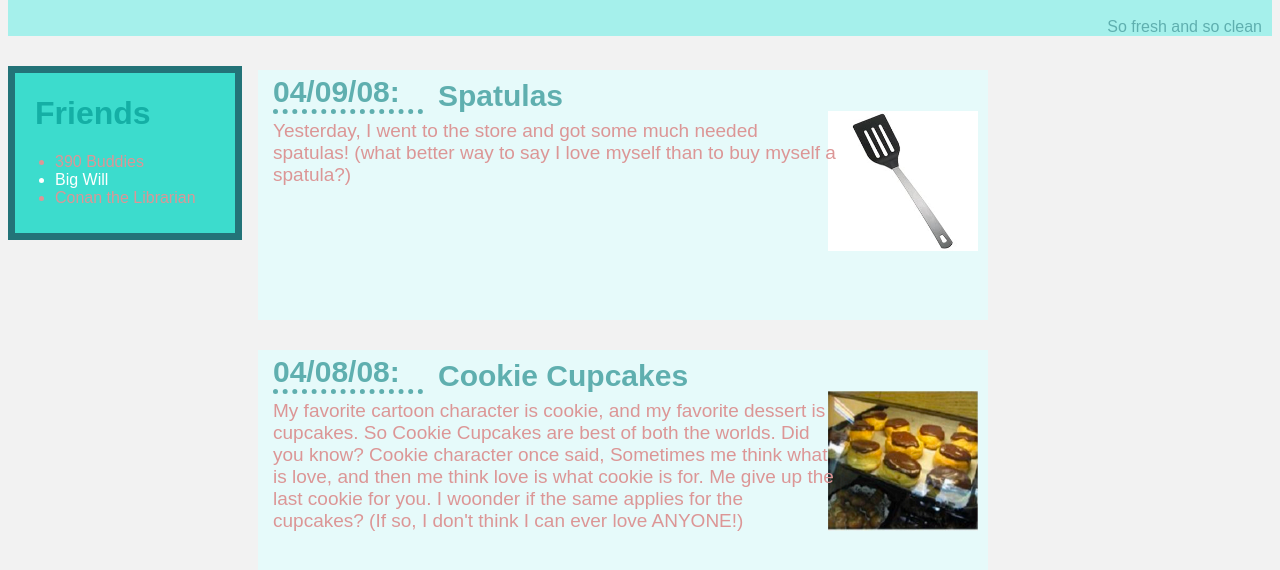
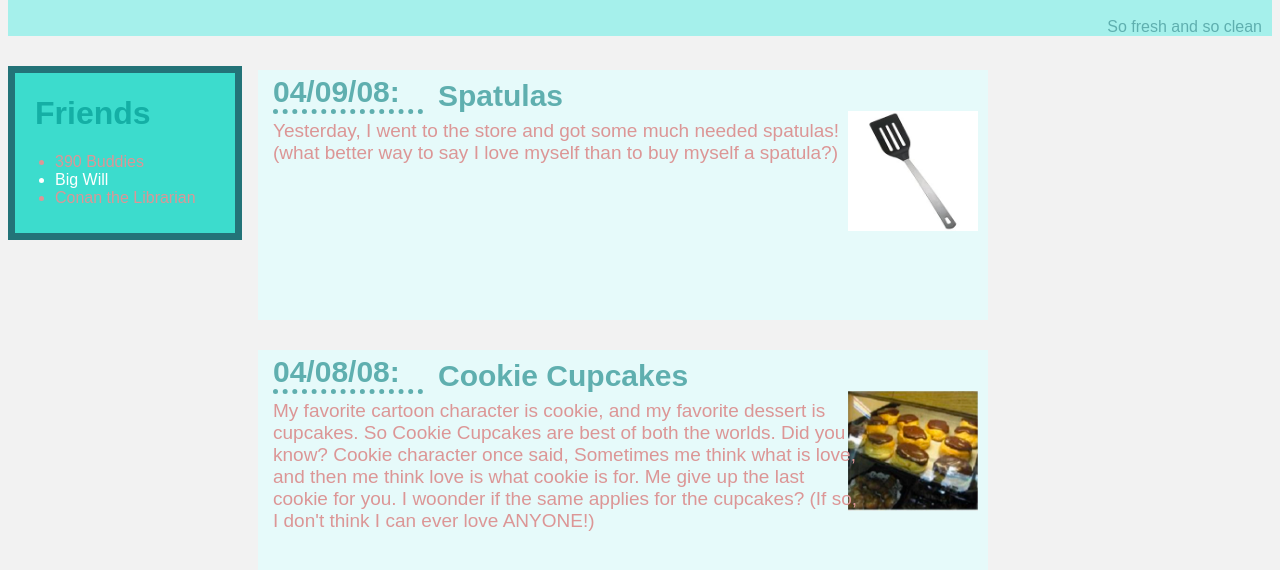
Before and after one commit to l250827-cmyk/myproject, a plain HTML site: page index.html in a window 1280 px wide. Shown: the part 706-1276 px from the top of the page. Drawn offline with Linux system fonts and the light colour scheme.

Commit message:
Update style.css

```diff
--- a/style.css
+++ b/style.css
@@ -159,8 +159,8 @@ body {
   }
 
   #cup {
-      width: 150px;
-      height: 140px;
+      width: 130px;
+      height: 120px;
       position: relative;
       float: right;
       top: -110px;
@@ -168,8 +168,8 @@ body {
   }
 
   #spa {
-      width: 150px;
-      height: 140px;
+      width: 130px;
+      height: 120px;
       position: relative;
       float: right;
       top: -110px;
```
